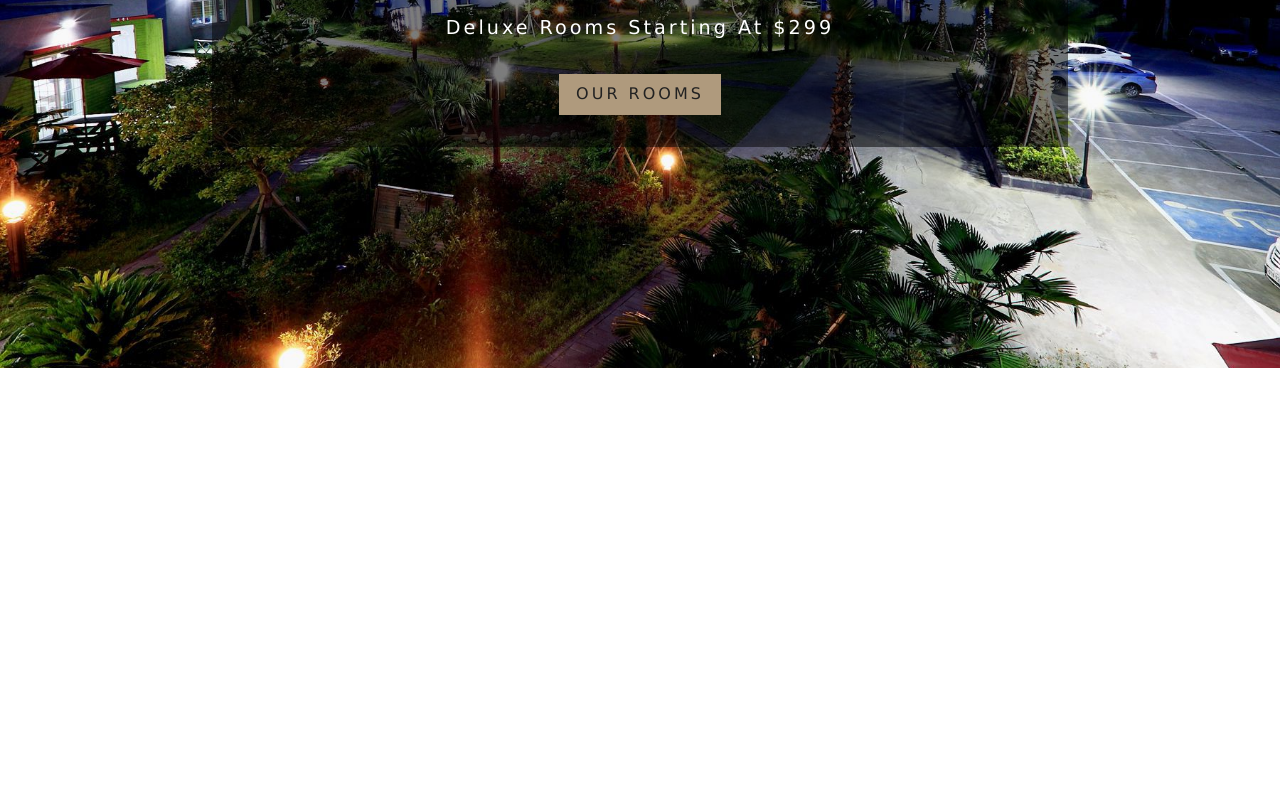
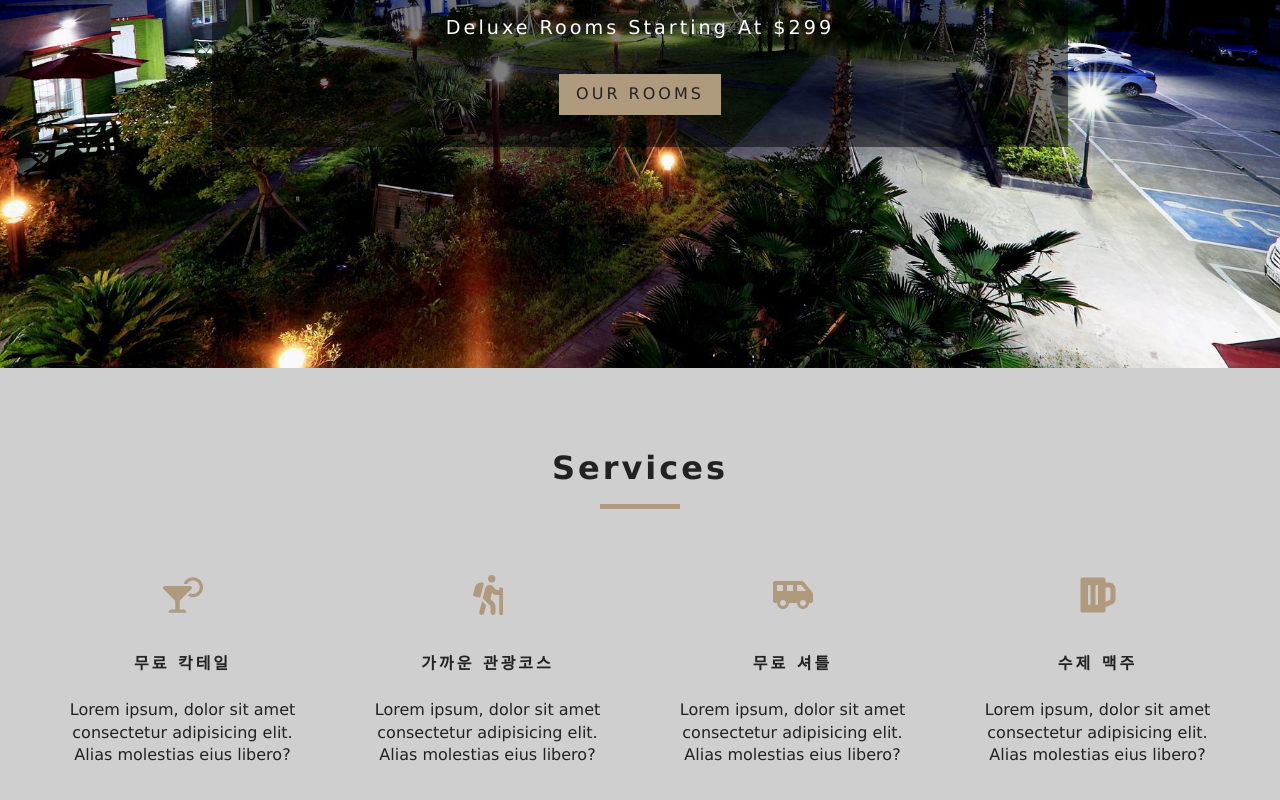
Before and after one commit to rudalson/resort, a React (Create React App) app: page / in a window 1280 px wide. Shown: the part 432-1232 px from the top of the page. Before the commit the page ends 800 px from the top, so only its background shows below. Built offline with nearby package versions, Linux system fonts and the light colour scheme.

Commit message:
added the service component
서비스 제공 관련 컴포넌트

```diff
--- /dev/null
+++ b/src/components/Services.js
@@ -0,0 +1,53 @@
+import React, {Component} from "react";
+import {FaCocktail, FaHiking, FaShuttleVan, FaBeer} from "react-icons/fa";
+import Title from './Title';
+
+export default class Services extends Component {
+    state = {
+        services: [
+            {
+                icon: <FaCocktail/>,
+                title: "무료 칵테일",
+                info:
+                    "Lorem ipsum, dolor sit amet consectetur adipisicing elit. Alias molestias eius libero?"
+            },
+            {
+                icon: <FaHiking/>,
+                title: "가까운 관광코스",
+                info:
+                    "Lorem ipsum, dolor sit amet consectetur adipisicing elit. Alias molestias eius libero?"
+            },
+            {
+                icon: <FaShuttleVan/>,
+                title: "무료 셔틀",
+                info:
+                    "Lorem ipsum, dolor sit amet consectetur adipisicing elit. Alias molestias eius libero?"
+            },
+            {
+                icon: <FaBeer/>,
+                title: "수제 맥주",
+                info:
+                    "Lorem ipsum, dolor sit amet consectetur adipisicing elit. Alias molestias eius libero?"
+            }
+        ]
+    };
+
+    render() {
+        return (
+            <section className={"services"}>
+                <Title title={"services"}/>
+                <div className={"services-center"}>
+                    {this.state.services.map((item, index) => {
+                        return (
+                            <article key={index} className={"service"}>
+                                <span>{item.icon}</span>
+                                <h6>{item.title}</h6>
+                                <p>{item.info}</p>
+                            </article>
+                        );
+                    })}
+                </div>
+            </section>
+        );
+    }
+}
--- /dev/null
+++ b/src/components/Title.js
@@ -0,0 +1,10 @@
+import React from "react";
+
+export default function Title({title}) {
+    return (
+        <div className={"section-title"}>
+            <h4>{title}</h4>
+            <div/>
+        </div>
+    )
+}
--- a/src/pages/Home.js
+++ b/src/pages/Home.js
@@ -2,9 +2,11 @@
 import Hero from "../components/Hero";
 import Banner from "../components/Banner";
 import {Link} from "react-router-dom";
+import Services from "../components/Services";
 
 export default function Home() {
     return (
+        <>
             <Hero>
                 <Banner title="luxurious rooms" subtitle="deluxe rooms starting at $299">
                     <Link to='/rooms' className="btn-primary">
@@ -12,5 +14,7 @@
                     </Link>
                 </Banner>
             </Hero>
+            <Services />
+        </>
     );
 }
```
Lines whose indentation alone changed are shown as unchanged.
